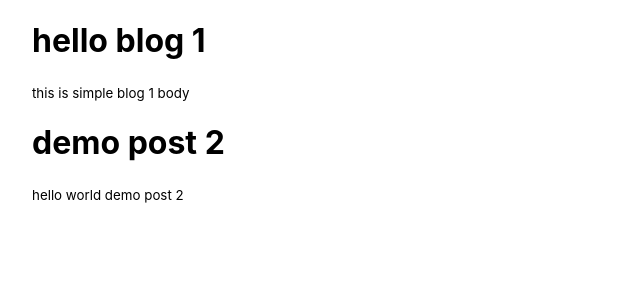
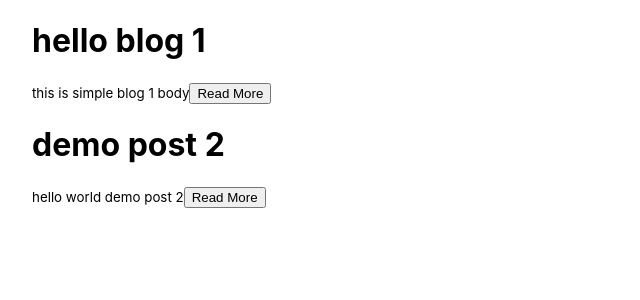
Before and after one commit to JakariaJishan/NEXT-JS, a Next.js app in the folder markdown-blog-demo-v2/: page / in a window 1280 px wide. Shown: the top 300 px of the page, without its empty margins (0-640 px from the left). Built offline with nearby package versions, Linux system fonts and the light colour scheme.

Commit message:
bug occured on slug page

```diff
--- /dev/null
+++ b/markdown-blog-demo-v2/components/Post.js
@@ -0,0 +1,16 @@
+import Link from 'next/link';
+import React from 'react';
+
+const Post = ({item}) => {
+    return (
+        <div>
+            <h1>{item.data.title}</h1>
+            <small>{item.data.body}</small>
+            <Link href={'/posts/'+item.slug}>
+                <button>Read More</button>
+            </Link>
+        </div>
+    );
+};
+
+export default Post;
--- a/markdown-blog-demo-v2/pages/index.js
+++ b/markdown-blog-demo-v2/pages/index.js
@@ -1,4 +1,5 @@
 import Head from "next/head";
+import Post from "../components/Post";
 import styles from "../styles/Home.module.css";
 const fs = require("fs");
 const path = require("path");
@@ -12,10 +13,7 @@ export default function Home({ posts }) {
         <link rel="icon" href="/favicon.ico" />
       </Head>
       {posts.map((item, index) => (
-        <div key={item.slug}>
-          <h1>{item.data.title}</h1>
-          <small>{item.data.body}</small>
-        </div>
+        <Post key={index} item={item} />
       ))}
     </div>
   );
```
Also changed, not shown: markdown-blog-demo-v2/pages/posts/[slug].js (added, +31 -0 lines).
